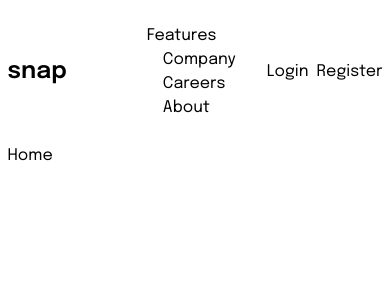
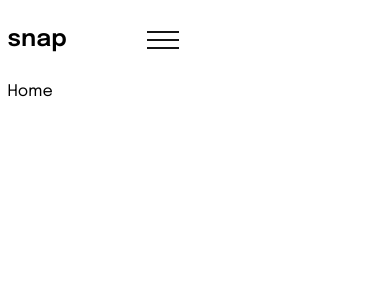
Before and after one commit to sg4bb/introsection-frontendmentor, a Next.js app: page / in a window 390 px wide. Shown: the top 300 px of the page. Built offline with nearby package versions, Linux system fonts and the light colour scheme.

Commit message:
fixes on the html semantic

```diff
--- a/src/app/layout.jsx
+++ b/src/app/layout.jsx
@@ -12,7 +12,7 @@ export const metadata = {
 export default function RootLayout({ children }) {
   return (
     <html lang="en">
-      <body className={epilogue.className}>
+      <body className={`${epilogue.className} font-[18px]`}>
         <div className="grid container mx-auto">
           <Navbar />
           {children}
--- a/src/components/Navbar.jsx
+++ b/src/components/Navbar.jsx
@@ -1,15 +1,21 @@
+import MenuIcon from "./icons/MenuIcon";
+
 const Navbar = () => {
   return (
     <>
-      <nav>
-        <div className="flex items-center py-6">
-          {/* Brand section 🐱‍👤 */}
-          <section className="mr-20">
-            <h1 className="text-2xl font-semibold">snap</h1>
-          </section>
+      <div className="flex items-center py-6">
+        {/* Brand section 🐱‍👤 */}
+        <section className="mr-20 flex-grow md:flex-none">
+          <h1 className="text-2xl font-semibold">snap</h1>
+        </section>
 
+        <button className="block md:hidden">
+          <MenuIcon />
+        </button>
+
+        <nav className="flex items-center w-full">
           {/* Navbar navigation */}
-          <section className="flex-grow">
+          <section className="flex-grow hidden md:block">
             <ul className="flex flex-wrap space-x-4">
               <li>Features</li>
 
@@ -22,14 +28,16 @@ const Navbar = () => {
           </section>
 
           {/* Login and register */}
-          <section>
-            <div className="flex space-x-2">
-              <button>Login</button>
-              <button>Register</button>
+          <section className="hidden md:block">
+            <div className="flex flex-wrap space-x-2">
+              <button className="px-8 py-2 text-medium-gray">Login</button>
+              <button className="px-7 py-2 text-medium-gray outline outline-2 outline-medium-gray rounded-xl">
+                Register
+              </button>
             </div>
           </section>
-        </div>
-      </nav>
+        </nav>
+      </div>
     </>
   );
 };
--- /dev/null
+++ b/src/components/icons/MenuIcon.jsx
@@ -0,0 +1,13 @@
+function MenuIcon() {
+  return (
+    <svg xmlns="http://www.w3.org/2000/svg" width="32" height="18">
+      <path
+        fill="#151515"
+        fillRule="evenodd"
+        d="M0 0h32v2H0zm0 8h32v2H0zm0 8h32v2H0z"
+      ></path>
+    </svg>
+  );
+}
+
+export default MenuIcon;
```
